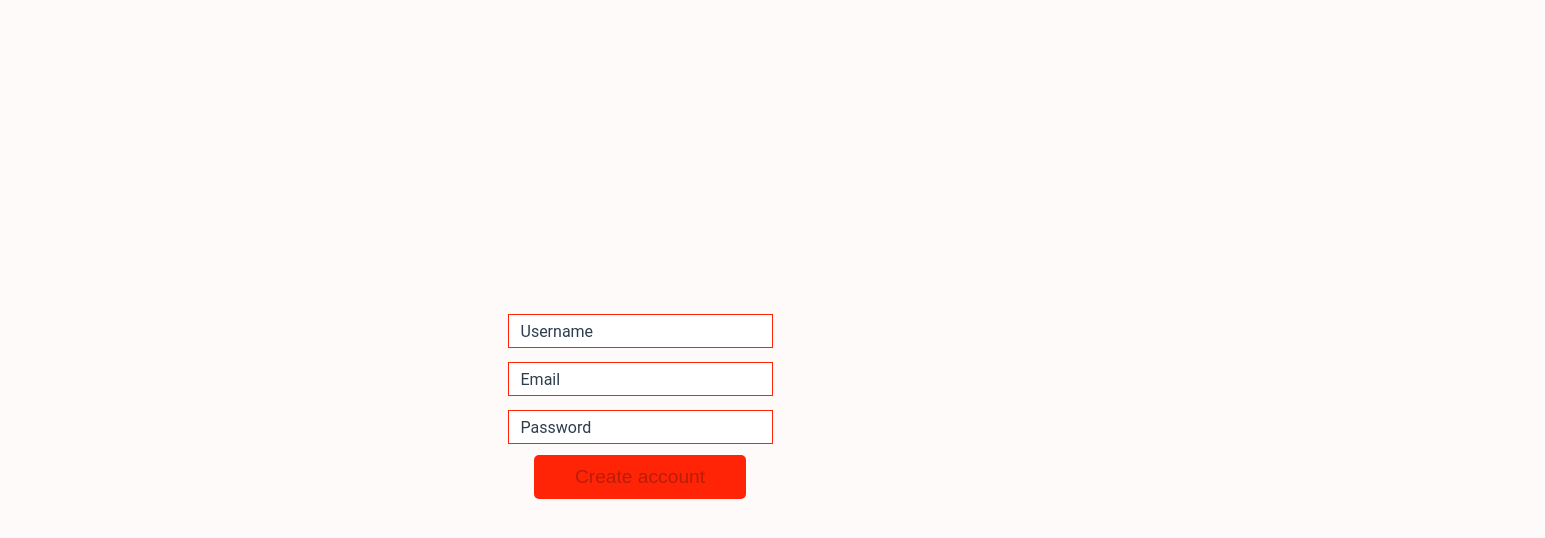
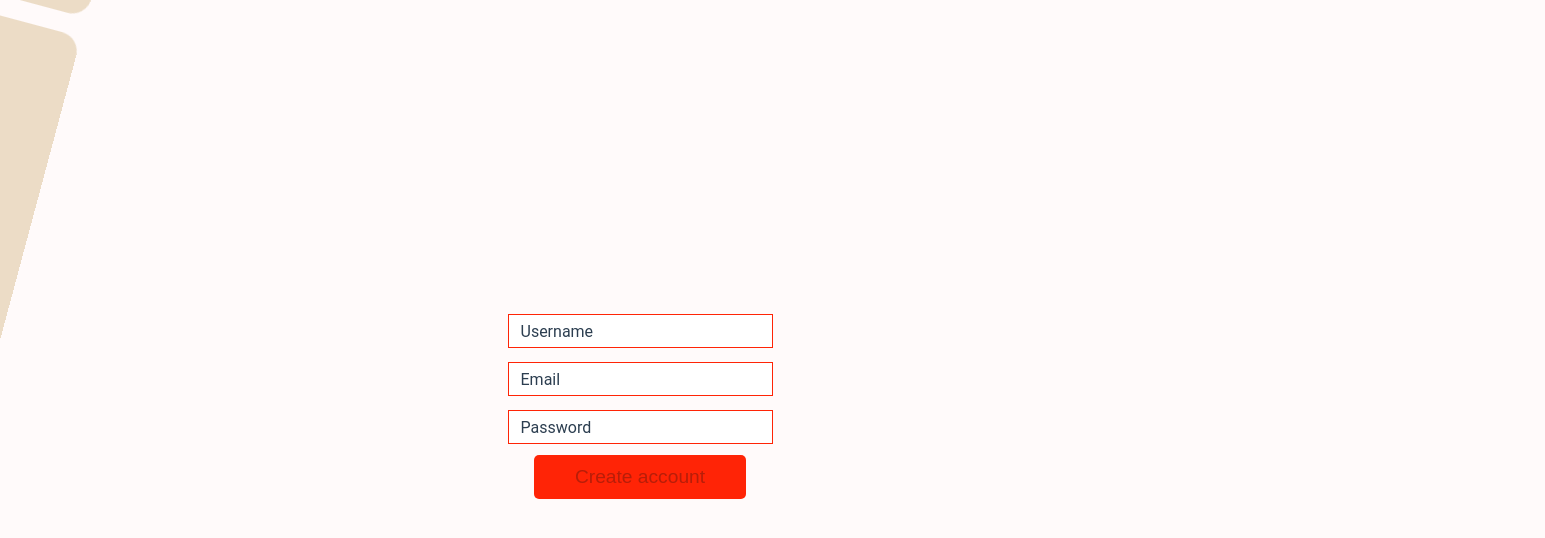
Before and after one commit to Imperger/kb-game, a Vue app in the folder frontend/: page /register in a window 1280 px wide. Shown: the top 538 px of the page, 1545 px wide, since content can reach past the window. Built offline with nearby package versions, Linux system fonts and the light colour scheme; what vue-recaptcha-v3 would draw is missing.

Commit message:
feat: Register form background

```diff
--- a/frontend/src/views/Register.vue
+++ b/frontend/src/views/Register.vue
@@ -1,9 +1,12 @@
 <template>
+<div class="registerComponent">
+  <KeyboardBackground :interactive="interactiveBackground" />
   <form class="signupForm">
     <MyValidatedTextInput
     v-model="username"
     :label="$t('auth.username')"
     name="username"
+    @focus="interactive"
     :validate="'required|username'"
     @validation="validate"
     data-vv-delay="600"/>
@@ -11,6 +14,7 @@
     <MyValidatedTextInput v-model="email"
     :label="$t('auth.email')"
     name="email"
+    @focus="interactive"
     :validate="'required|email'"
     @validation="validate"
     data-vv-delay="600"/>
@@ -20,6 +24,7 @@
     password
     :label="$t('auth.password')"
     name="password"
+    @focus="nonInteractive"
     :validate="'required|length:8,100'"
     @validation="validate"
      data-vv-delay="600"/>
@@ -29,9 +34,14 @@
       <span class="signupError">{{ signupError }}</span>
     </div>
   </form>
+</div>
 </template>
 
 <style scoped>
+.registerComponent {
+  margin: auto;
+}
+
 .signupForm {
   margin: auto;
   display: flex;
@@ -57,9 +67,11 @@ import ApiServiceMixin from '../mixins/api-service-mixin';
 import { StatusCode } from '@/services/api-service/types/status-code';
 import { isAxiosError } from '@/typeguards/axios-typeguard';
 import { RegisterResponse } from '@/services/api-service/interfaces/register-response';
+import KeyboardBackground from '@/components/KeyboardBackground.vue';
 
 @Component({
   components: {
+    KeyboardBackground,
     MyValidatedTextInput,
     MyButton
   }
@@ -74,6 +86,8 @@ export default class Register extends Mixins(ApiServiceMixin) {
   private signupError = '';
 
   private validInputCounter = 0;
+
+  private interactiveBackground = true;
 
   async onSubmit (): Promise<void> {
     try {
@@ -102,5 +116,13 @@ export default class Register extends Mixins(ApiServiceMixin) {
   private validate (valid: boolean) {
     this.validInputCounter += valid ? 1 : -1;
   }
+
+  private interactive () {
+    this.interactiveBackground = true;
+  }
+
+  private nonInteractive () {
+    this.interactiveBackground = false;
+  }
 }
 </script>
```
